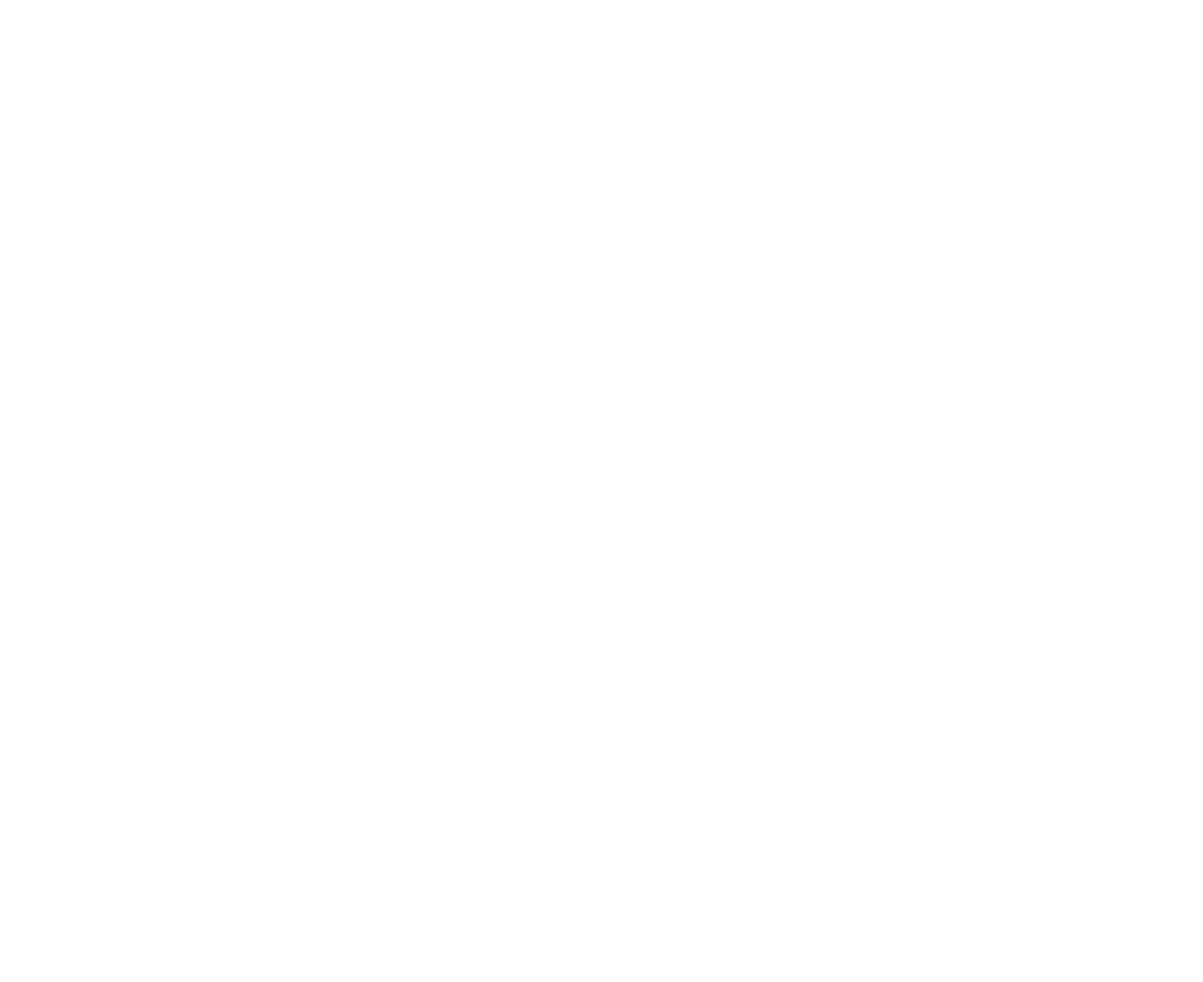
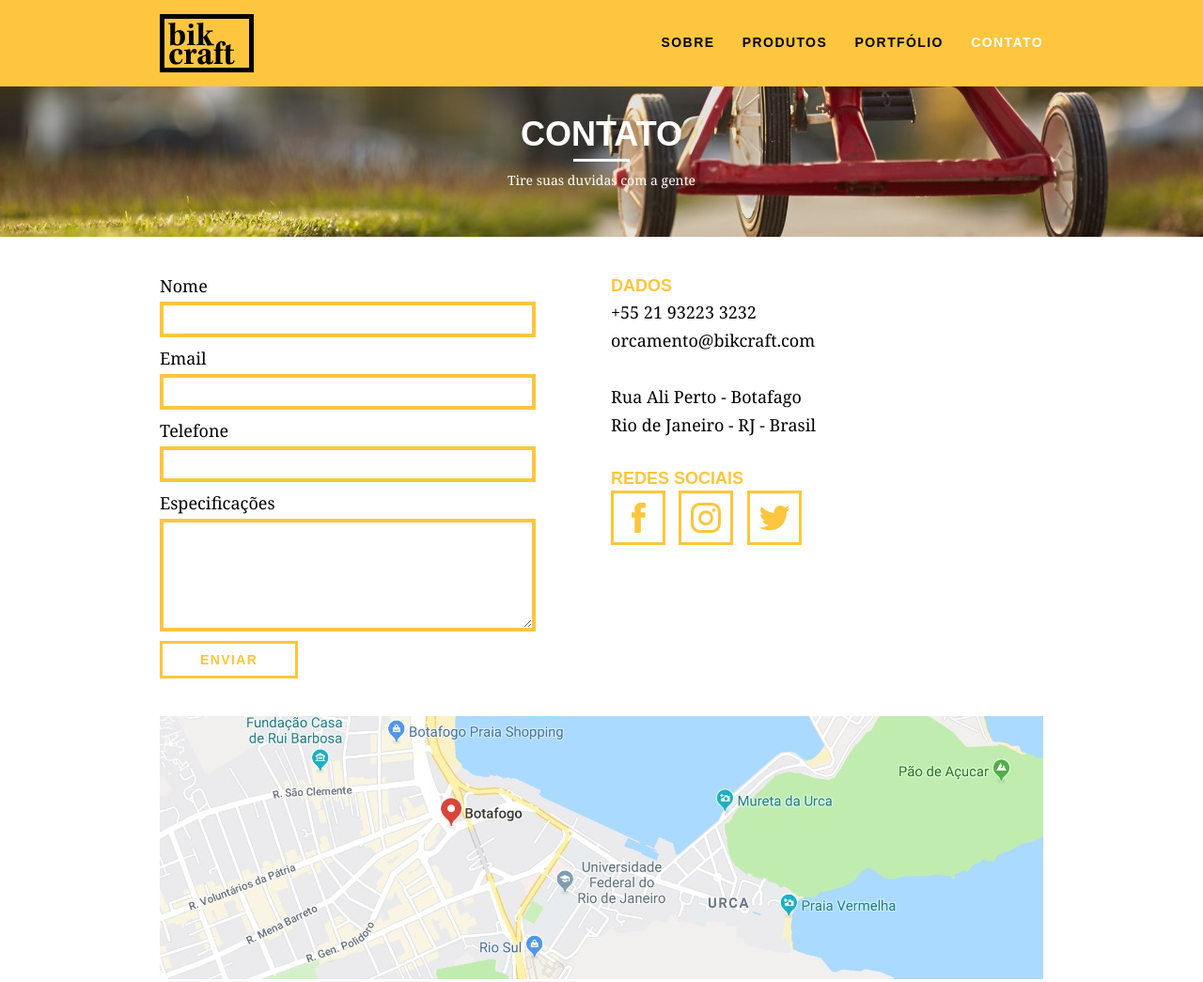
Before and after one commit to DayMendes/bikcraft, a plain HTML site: page web/contato.html in a window 1280 px wide. Shown: the top 1045 px of the page at 94% size. Before the commit the page ends 800 px from the top, so only its background shows below. Drawn offline with Linux system fonts and the light colour scheme.

Commit message:
Adicionando pag de contato

```diff
--- a/web/contato.html
+++ b/web/contato.html
@@ -0,0 +1,118 @@
+<!DOCTYPE html>
+<html lang="pt-br">
+
+<head>
+  <meta charset="utf-8">
+  <title>Bikcraft - Contato</title>
+  <link rel="stylesheet" href="css/normalize.css">
+  <link rel="stylesheet" href="css/reset.css">
+  <link rel="stylesheet" href="css/grid.css">
+  <link rel="stylesheet" href="css/style.css">
+  <link rel="stylesheet" href="css/contato.css">
+
+</head>
+
+<body>
+
+  <header class="header">
+    <div class="container">
+      <a href="index.html" class="grid-4">
+        <img src="img/bikcraft.svg" alt="Bikcraft">
+      </a>
+      <nav class="grid-12 header_menu">
+        <ul>
+          <li><a href="sobre.html">Sobre</a></li>
+          <li><a href="produtos.html">Produtos</a></li>
+          <li><a href="portfolio.html">Portfólio</a></li>
+          <li><a href="contato.html" class="menu_ativo">Contato</a></li>
+        </ul>
+      </nav>
+    </div>
+  </header>
+
+  <section class="introducao-interna interna_contato">
+    <div class="container">
+      <h1>Contato</h1>
+      <p>Tire suas duvidas com a gente</p>
+    </div>
+  </section>
+
+  <section class="contato container">
+
+    <form id="form_contato" class="form_contato grid-8">
+      <label for="nome">Nome</label>
+      <input type="text" id="nome">
+
+      <label for="email">Email</label>
+      <input type="text" id="email">
+
+      <label for="telefone">Telefone</label>
+      <input type="text" id="telefone">
+
+      <label for="espec">Especificações</label>
+      <textarea type="text" id="espec"></textarea>
+      <button type="submit" class="btn btn-preto">Enviar</button>
+    </form>
+    <div class="contato_dados grid-8">
+      <h3>Dados</h3>
+      <span>+55 21 93223 3232</span>
+      <span>orcamento@bikcraft.com</span>
+      <span>Rua Ali Perto - Botafago</span>
+      <span>Rio de Janeiro - RJ - Brasil</span>
+      <h3>Redes Sociais</h3>
+      <ul>
+        <li><a href="http://facebook.com" target="_blank"><img src="img/redes-sociais/facebook.svg"></a></li>
+        <li><a href="http://instagram.com" target="_blank"><img src="img/redes-sociais/instagram.svg"></a></li>
+        <li><a href="http://twitter.com" target="_blank"><img src="img/redes-sociais/twitter.svg"></a></li>
+      </ul>
+    </div>
+  </section>
+
+  <section class="container contato_mapa"><a href="http://google.com/" target="_blank" class="grid-16"><img src="img/endereco-bikcraft.jpg" alt="endereço da Bikcraft"></a></section>
+
+  <section class="quebra">
+    <blockquote class="quote-externo container">
+      <p>“o verdadeiro segredo da felicidade está em ter um genuíno interesse por todos os detalhes da vida cotidiana.”</p>
+      <cite>WILLIAM MORRIS</cite>
+    </blockquote>
+  </section>
+
+  <footer>
+    <div class="footer">
+      <div class="container">
+
+        <div class="grid-8 footer_historia">
+          <h3>Nossa História</h3>
+          <p>O verdadeiro segredo da felicidade está em ter um genuíno interesse por todos os detalhes da vida cotidiana cotidiana. interesse por todos os detalhes da vida cotidiana cotidiana.</p>
+        </div>
+
+        <div class="grid-4 footer_contato">
+          <h3>Contato</h3>
+          <ul>
+            <li>- 21 23232-4343</li>
+            <li>- contato@bikcraft.com</li>
+            <li>- Botafago - RJ</li>
+          </ul>
+        </div>
+
+        <div class="grid-4 footer_redes">
+          <h3>Contato</h3>
+          <ul>
+            <li><a href="http://facebook.com" target="_blank"><img src="img/redes-sociais/facebook.svg"></a></li>
+            <li><a href="http://instagram.com" target="_blank"><img src="img/redes-sociais/instagram.svg"></a></li>
+            <li><a href="http://twitter.com" target="_blank"><img src="img/redes-sociais/twitter.svg"></a></li>
+          </ul>
+        </div>
+
+      </div>
+    </div>
+
+    <div class="copy">
+      <div class="container">
+        <p class="grid-16">Bikcraft 2019 - Alguns direitos reservados.</p>
+      </div>
+    </div>
+  </footer>
+</body>
+
+</html>
--- /dev/null
+++ b/web/css/contato.css
@@ -0,0 +1,85 @@
+.interna_contato {
+  background: url("../img/bg-contato.jpg") no-repeat center;
+  background-size: cover;
+}
+
+.contato {
+  padding: 40px 0;
+}
+
+.form_contato {
+  padding-right: 60px;
+}
+
+.form_contato label {
+  display: block;
+  font-family: Georgia, "Times New Roman", serif;
+  font-size: 18px;
+  line-height: 25px;
+  margin-bottom: 4px;
+}
+
+.form_contato input {
+  display: block;
+  width: 100%;
+  border: 4px solid #fec63e;
+  background: none;
+  padding: 7px 10px;
+  margin-bottom: 10px;
+  outline: none;
+  font-size: 14px;
+  font-family: Georgia, "Times New Roman", serif;
+}
+.form_contato textarea {
+  display: block;
+  width: 100%;
+  height: 120px;
+  border: 4px solid #fec63e;
+  background: none;
+  padding: 7px 10px;
+  margin-bottom: 10px;
+  outline: none;
+  font-size: 14px;
+  font-family: Georgia, "Times New Roman", serif;
+}
+
+.form_contato button {
+  padding: 7px 40px;
+  background: none;
+}
+.contato_dados h3 {
+  font-size: 18px;
+  line-height: 25px;
+  text-transform: uppercase;
+  color: #fec63e;
+  font-weight: bold;
+}
+
+.contato_dados span {
+  display: block;
+  font-size: 18px;
+  line-height: 30px;
+  font-family: Georgia, "Times New Roman", serif;
+}
+
+.contato_dados span:nth-of-type(even) {
+  margin-bottom: 30px;
+}
+
+.contato_dados ul li {
+  display: inline-block;
+  margin-right: 10px;
+}
+
+.contato_dados ul li a {
+  border: 3px solid #fec63e;
+  display: block;
+  padding: 10px;
+}
+
+.contato_dados ul li a:hover {
+  border-color: #000;
+}
+.contato_mapa {
+  margin-bottom: 60px;
+}
--- a/web/css/produtos.css
+++ b/web/css/produtos.css
@@ -149,7 +149,7 @@
   font-family: Georgia, "Times New Roman", serif;
 }
 
-.dados_email {
+.orcamento_dados span:nth-of-type(2) {
   margin-bottom: 40px;
 }
 
```
Also changed, not shown: web/produtos.html (+1 -1 lines).
